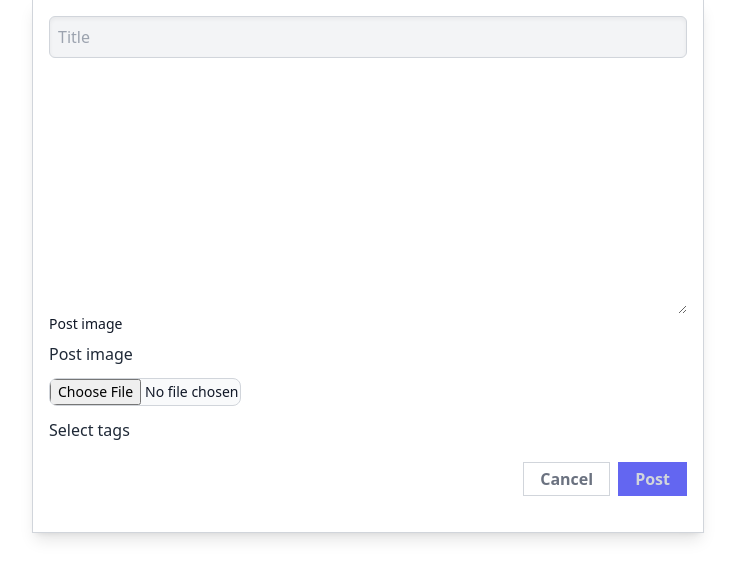
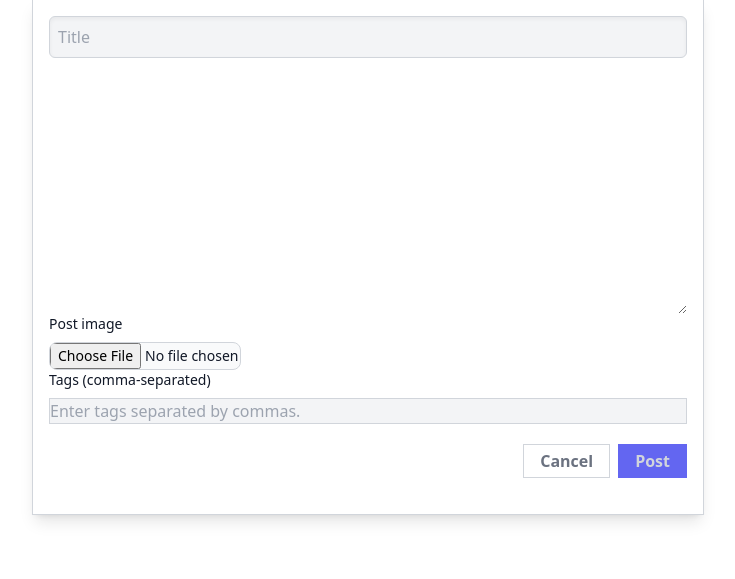
Before and after one commit to parsa-black/Blogging-Platform, a Django app: template MySite/blog/templates/NewPost.html in a window 1280 px wide. Shown: the part 149-728 px from the top of the page, without its empty margins (272-1007 px from the left). Run offline with Django 5.2, Linux system fonts and the light colour scheme; the template is opened without the code that fills it: values that come from a table or form of the project are taken from there, others are empty; some libraries are stand-ins or nearby versions.

Commit message:
Get or Create Tags

```diff
--- a/MySite/blog/forms.py
+++ b/MySite/blog/forms.py
@@ -122,16 +122,16 @@ class PostForm(forms.ModelForm):
         widget=CKEditorWidget(config_name='basic'),
         error_messages={'required': 'Please Enter Your Content'}
     )
-    tags = forms.ModelMultipleChoiceField(
-        queryset=models.Tag.objects.all(),
-        widget=forms.CheckboxSelectMultiple(
+    tags = forms.CharField(
+        label="Tags (comma-separated)",
+        required=False,
+        help_text="Enter tags separated by commas.",
+        widget=forms.TextInput(
             attrs={
-                'class': 'ml-1 px-4 .custom-bg-color'
+                'class': 'title bg-gray-100 border border-gray-300',
+                'placeholder': 'Enter tags separated by commas.',
             }
-        ),
-        required=True,
-        help_text="Select Tags for your Post",
-        error_messages={'required': 'Please Select a Tag'}
+        )
     )
     image = forms.ImageField(
         widget=forms.FileInput(
@@ -146,6 +146,13 @@ class PostForm(forms.ModelForm):
         model = models.Post
         fields = ['title', 'content', 'tags', 'image']
 
+    def clean_tags(self):
+        tags_input = self.cleaned_data.get('tags')
+        if tags_input:
+            tag_names = [name.strip() for name in tags_input.split(',') if name.strip()]
+            return tag_names
+        return []
+
 
 class CommentForm(forms.ModelForm):
     class Meta:
--- a/MySite/blog/models.py
+++ b/MySite/blog/models.py
@@ -71,7 +71,7 @@ class Follow(models.Model):
 
 
 class Tag(models.Model):
-    name = models.CharField(max_length=50)
+    name = models.CharField(max_length=50, unique=True)
 
     def __str__(self):
         return self.name
--- a/MySite/blog/templates/NewPost.html
+++ b/MySite/blog/templates/NewPost.html
@@ -18,41 +18,27 @@
     <div class="heading text-center font-bold text-2xl m-5 mt-24 text-gray-800">
       New <span class="text-cyan-700">Post</span>
     </div>
-
     <form method="post" enctype="multipart/form-data">
         {% csrf_token %}
-    <div
-      class="editor mx-auto w-10/12 flex flex-col text-gray-800 border border-gray-300 p-4 shadow-lg max-w-2xl"
-    >
+        <div class="editor mx-auto w-10/12 flex flex-col text-gray-800 border border-gray-300 p-4 shadow-lg max-w-2xl">
             <div class="form-group">
-            {{ post_form.title }}  <!-- This will output an input tag with custom attributes -->
+                {{ post_form.title }}
             </div>
 
             {{ post_form.content }}
 
-        <label class="block mb-2 text-sm font-medium text-gray-900 dark:text-white" for="file_input">Post image</label>
-    <h3 class="mb-3"> Post image </h3>
+            <label class="block mb-2 text-sm font-medium text-gray-900 dark:text-white" for="id_image">Post image</label>
             {{ post_form.image }}
-      <div id="list1" class="dropdown-check-list mt-3" tabindex="100">
-        <span class="anchor">Select tags</span>
-        <ul class="items flex flex-wrap flex-row">
-          {% for tag in post_form.tags %}
-            <li class="ml-3">{{ tag }}</li>
-          {% endfor %}
-        </ul>
-      </div>
-      <!-- buttons -->
+
+            <label for="id_tags" class="block mb-2 text-sm font-medium text-gray-900 dark:text-white">Tags (comma-separated)</label>
+            {{ post_form.tags }}
+
             <div class="buttons flex my-5">
-        <div
-          class=" hover:text-white btn border border-gray-300 p-1 px-4  font-semibold cursor-pointer text-gray-500 ml-auto hover:bg-red-400"
-        >
+                <div class="hover:text-white btn border border-gray-300 p-1 px-4 font-semibold cursor-pointer text-gray-500 ml-auto hover:bg-red-400">
                     <a href="{% url 'timeline' %}"><p class="">Cancel</p></a>
                 </div>
-        <button type="submit" class="btn border border-indigo-500 p-1 px-4 text-black font-semibold cursor-pointer hover:bg-cyan-800 text-gray-300 hover:text-white ml-2 bg-indigo-500">
-        Post
-        </button>
+                <button type="submit" class="btn border border-indigo-500 p-1 px-4 text-black font-semibold cursor-pointer hover:bg-cyan-800 text-gray-300 hover:text-white ml-2 bg-indigo-500">Post</button>
             </div>
-
         </div>
     </form>
   </body>
```
Also changed, not shown: MySite/blog/views.py (+20 -6 lines). Lines whose indentation alone changed are shown as unchanged.
